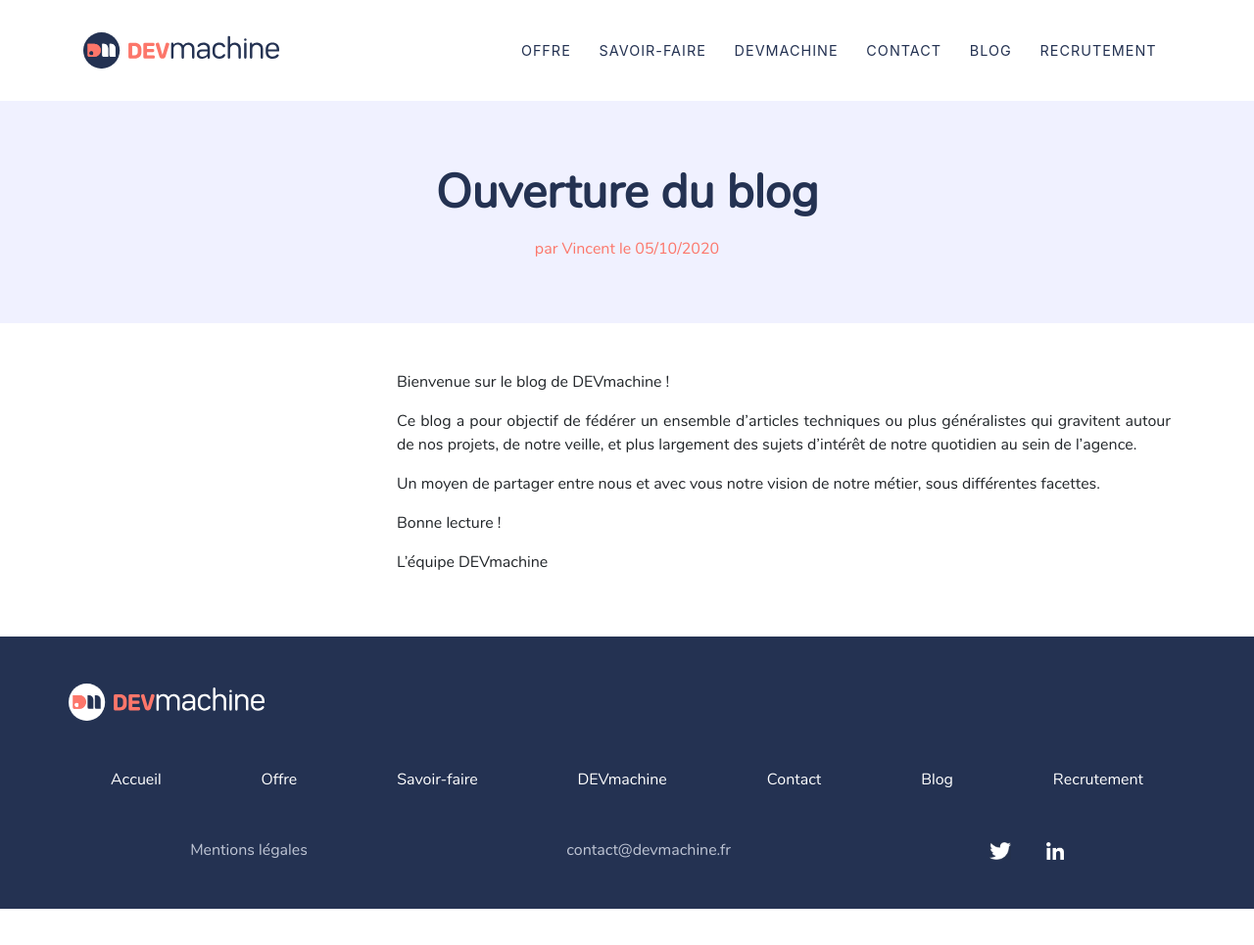
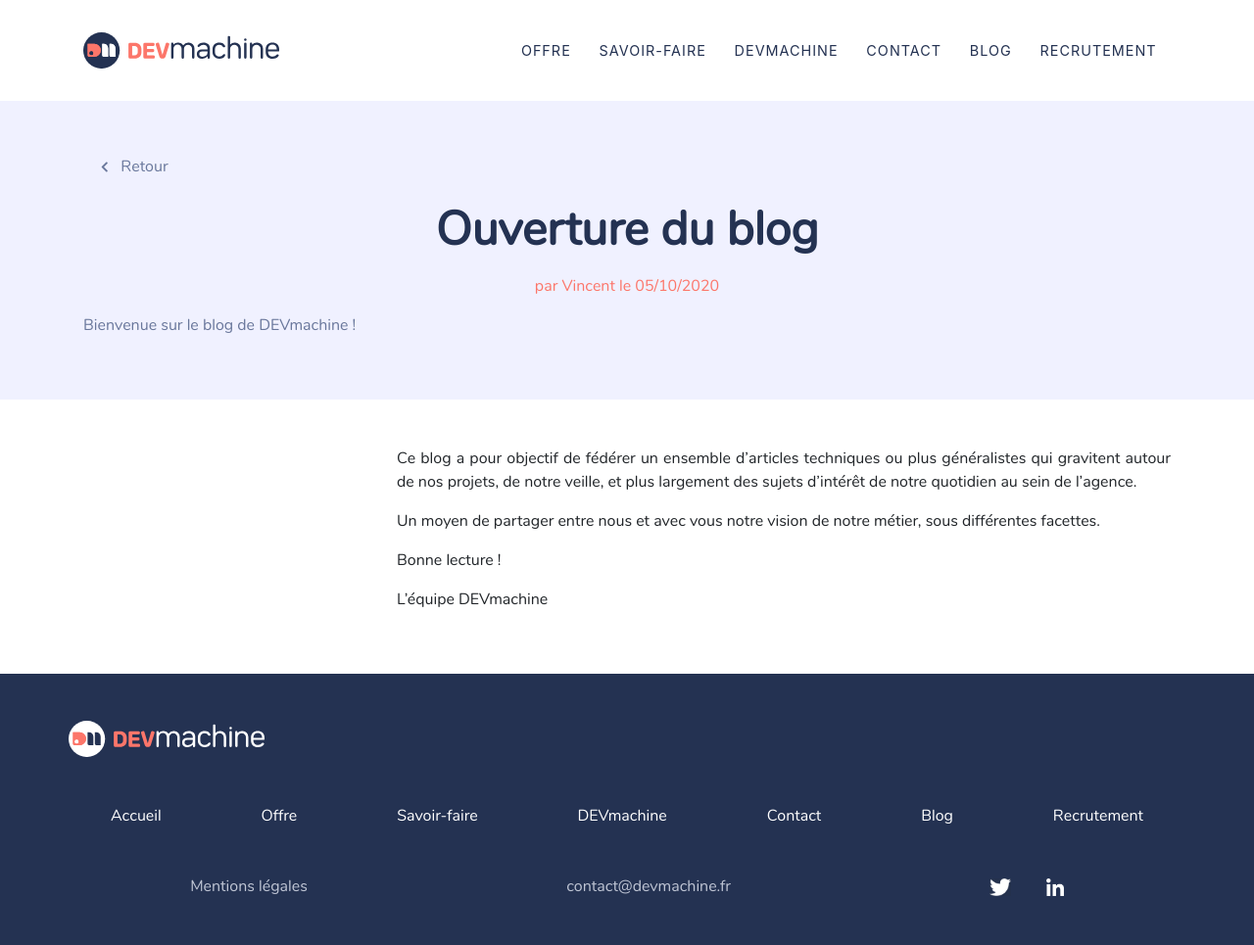
Before and after one commit to DEVmachine-fr/website, a Jekyll site: the page built from _posts/2020-10-05-ouverture-du-blog.md, in a window 1280 px wide. Shown: the whole page at 98% size. Built offline with Jekyll 4.4.1, drawn with Linux system fonts in a browser that asks for light colours; nearby versions of some CDN libraries; before the commit the page ends 928 px from its top, so only the background shows below that.

Commit message:
feat: post page responsive

```diff
--- a/_layouts/post.html
+++ b/_layouts/post.html
@@ -2,15 +2,23 @@
 layout: default
 ---
 <section id="post-header">
-  <div class="container text-center">
-    <h1 class="section-heading">{{ page.title}}</h1>
-    <p class="text-orange">par {{ page.author }} le {{ page.date | date: "%d/%m/%Y" }}</p>
+  <div class="container">
+    <button class="dm-btn">
+      <a href="/blog">
+        <span aria-hidden="true" class="fas fa-chevron-left"></span><span>Retour</span>
+      </a>
+    </button>
+    <div class="text-center">
+      <h1 class="section-heading">{{ page.title}}</h1>
+      <p class="text-orange">par {{ page.author }} le {{ page.date | date: "%d/%m/%Y" }}</p>
+      <div class="text-left text-grey">{{ page.excerpt }}</div>
+    </div>
   </div>
 </section>
 
 <section>
   <div class="container">
-    <article class="post-content">{{ content }}</article>
+    <article class="post-content">{{ page.content | remove: page.excerpt }}</article>
   </div>
 </section>
 
--- a/_sass/_post.scss
+++ b/_sass/_post.scss
@@ -1,10 +1,24 @@
 section#post-header {
   background-color: $light-purple;
+
+  button.dm-btn {
+    background-color: transparent;
+    color: $third;
+    a, span.fas {
+      color: $third;
+    }
+    span.fas {
+      margin-left: 0;
+      margin-right: .8rem;
+    }
+  }
 }
 
 article.post-content {
   position: relative;
   font-family: Poppins, serif;
+  // Pour autoriser les mots (notamment les liens) à revenir à la ligne
+  word-wrap: break-word;
 
   p {
     text-align: justify;
@@ -44,8 +58,8 @@
     color: $gray-500;
   }
 
-  // On style le sommaire
-  ul:first-of-type {
+  // On style le sommaire (premier ul)
+  & > ul:first-of-type {
     border: 1px solid $light-grey;
     border-radius: 8px;
     box-shadow: 4px 4px 0px rgba(0, 0, 0, 0.08);
@@ -56,12 +70,12 @@
     }
   }
 
-  // En mode PC, on met le menu à gauche
+  // En mode grand écran, on met le menu à gauche
   $margin: 20rem;
   @media (min-width: $md-size) {
     margin-left: $margin;
 
-    ul:first-of-type {
+    & > ul:first-of-type {
       position: absolute;
       width: $margin;
       left: calc(-2rem - #{$margin});
--- a/assets/css/styles.scss
+++ b/assets/css/styles.scss
@@ -59,11 +59,11 @@
     a {
       color: $secondary;
     }
-  }
-  &.dm-btn-orange {
+  }&.dm-btn-orange {
     background-color: $primary;
     color: $white;
     font-size: 18px;
+
     a {
       color: $white;
     }
```
